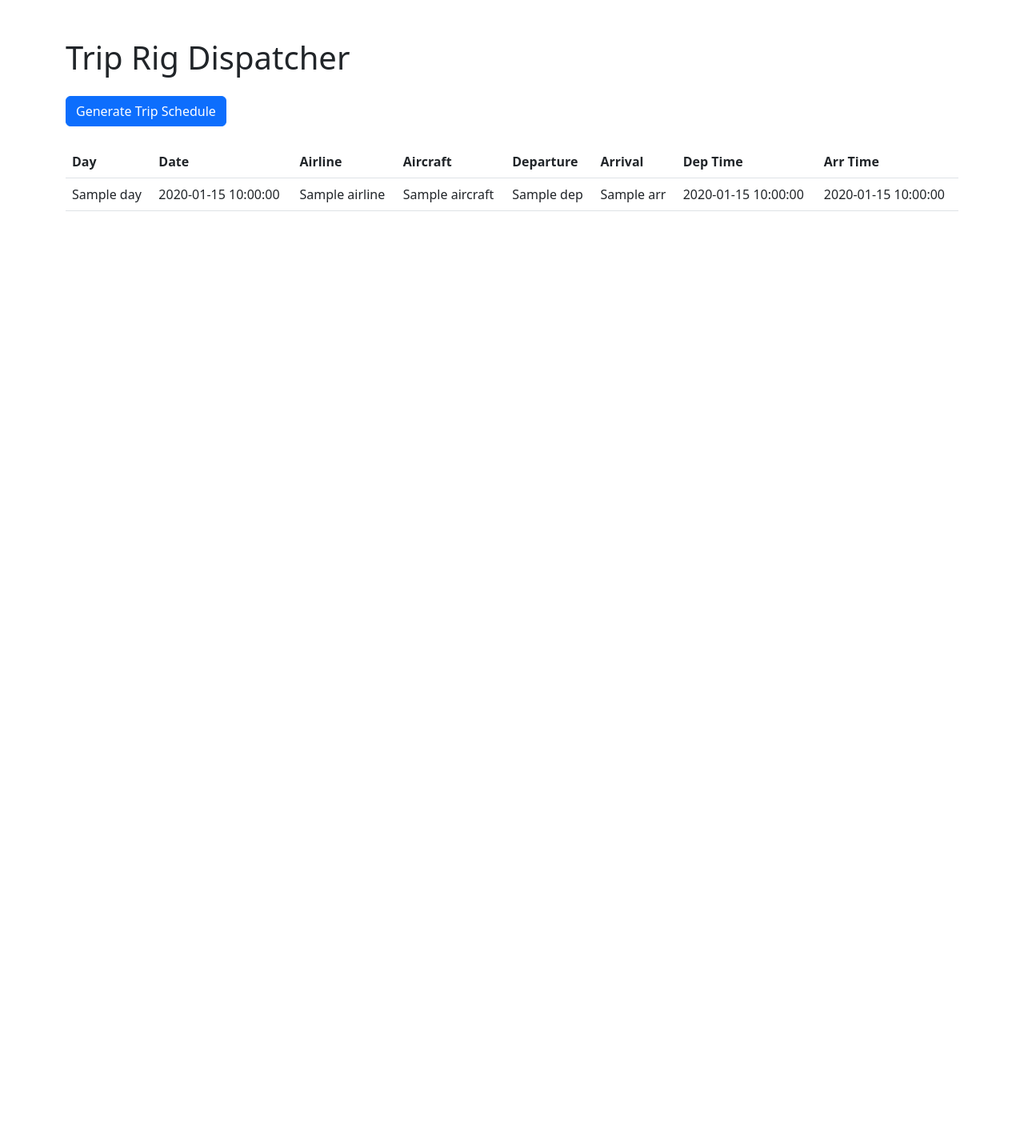
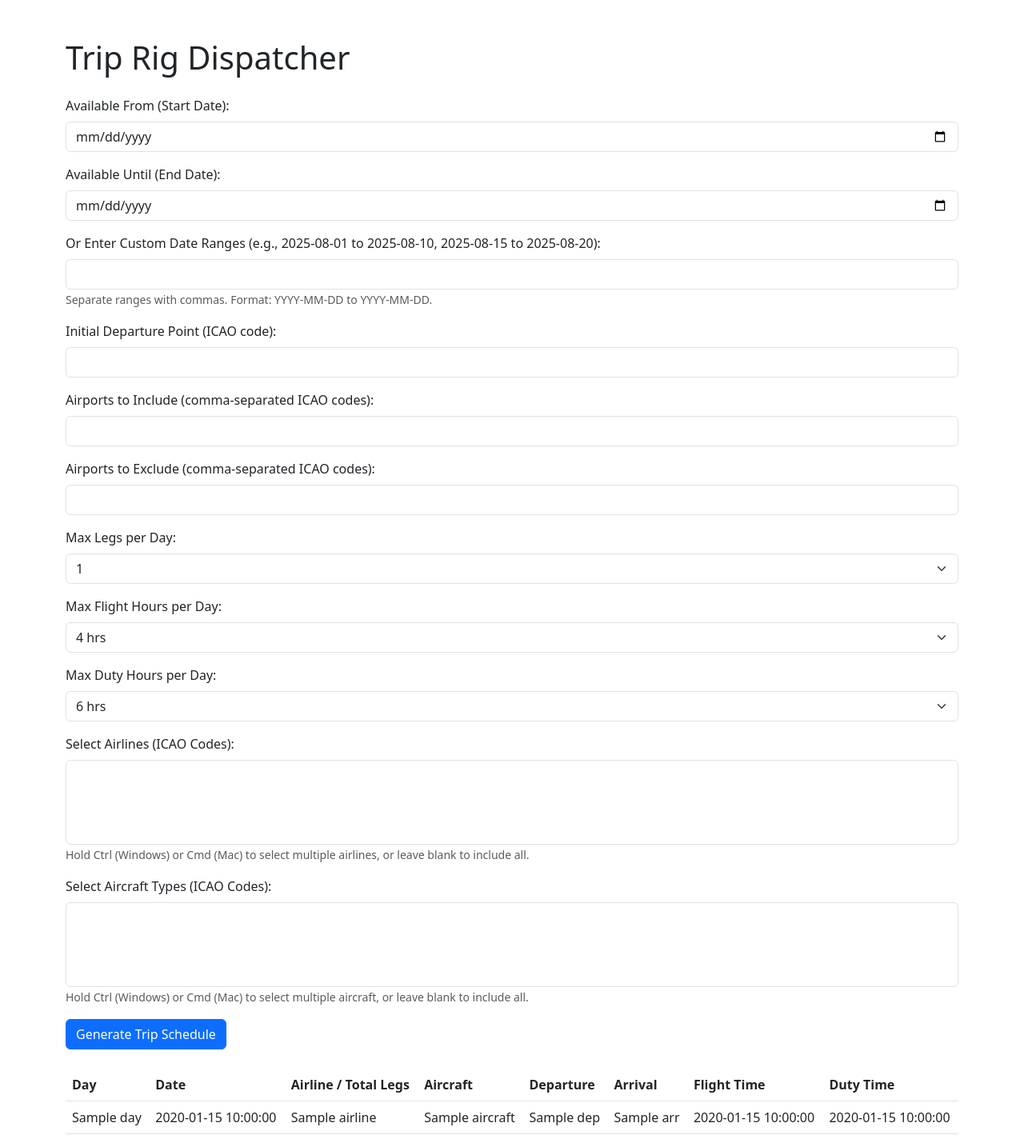
Before and after one commit to cessnaxls/virtual-dispatcher, a Flask app: template templates/index.html in a window 1280 px wide. Shown: the whole page at 80% size. Before the commit the page ends 264 px from the top, so only its background shows below. Run offline with Flask 3, Linux system fonts and the light colour scheme; the template is opened without the code that fills it: most values are stand-ins (such as "Sample title", 1, 10 or a date in 2020); lists and menus that the app fills with data are empty.

Commit message:
Update: integrated summary row, OFF row, and all form inputs

```diff
--- a/templates/index.html
+++ b/templates/index.html
@@ -8,7 +8,85 @@
     <h1 class="mb-4">Trip Rig Dispatcher</h1>
 
     <form method="POST">
-        <!-- [form fields unchanged] -->
+        <!-- Date inputs -->
+        <div class="mb-3">
+            <label for="start_date" class="form-label">Available From (Start Date):</label>
+            <input type="date" id="start_date" name="start_date" class="form-control">
+        </div>
+        <div class="mb-3">
+            <label for="end_date" class="form-label">Available Until (End Date):</label>
+            <input type="date" id="end_date" name="end_date" class="form-control">
+        </div>
+
+        <!-- Custom ranges -->
+        <div class="mb-3">
+            <label for="availability" class="form-label">
+                Or Enter Custom Date Ranges (e.g., 2025-08-01 to 2025-08-10, 2025-08-15 to 2025-08-20):
+            </label>
+            <input type="text" id="availability" name="availability" class="form-control">
+            <small class="text-muted">Separate ranges with commas. Format: YYYY-MM-DD to YYYY-MM-DD.</small>
+        </div>
+
+        <!-- Airport filters -->
+        <div class="mb-3">
+            <label for="initial_departure" class="form-label">Initial Departure Point (ICAO code):</label>
+            <input type="text" id="initial_departure" name="initial_departure" class="form-control">
+        </div>
+        <div class="mb-3">
+            <label for="include_airports" class="form-label">Airports to Include (comma-separated ICAO codes):</label>
+            <input type="text" id="include_airports" name="include_airports" class="form-control">
+        </div>
+        <div class="mb-3">
+            <label for="exclude_airports" class="form-label">Airports to Exclude (comma-separated ICAO codes):</label>
+            <input type="text" id="exclude_airports" name="exclude_airports" class="form-control">
+        </div>
+
+        <!-- Limits -->
+        <div class="mb-3">
+            <label for="max_legs" class="form-label">Max Legs per Day:</label>
+            <select id="max_legs" name="max_legs" class="form-select">
+                {% for n in range(1, 7) %}
+                <option value="{{ n }}">{{ n }}</option>
+                {% endfor %}
+            </select>
+        </div>
+        <div class="mb-3">
+            <label for="max_flight_hours" class="form-label">Max Flight Hours per Day:</label>
+            <select id="max_flight_hours" name="max_flight_hours" class="form-select">
+                {% for n in range(4, 13) %}
+                <option value="{{ n }}">{{ n }} hrs</option>
+                {% endfor %}
+            </select>
+        </div>
+        <div class="mb-3">
+            <label for="max_duty_hours" class="form-label">Max Duty Hours per Day:</label>
+            <select id="max_duty_hours" name="max_duty_hours" class="form-select">
+                {% for n in range(6, 17) %}
+                <option value="{{ n }}">{{ n }} hrs</option>
+                {% endfor %}
+            </select>
+        </div>
+
+        <!-- Airline & aircraft selection -->
+        <div class="mb-3">
+            <label for="airlines" class="form-label">Select Airlines (ICAO Codes):</label>
+            <select id="airlines" name="airlines" multiple class="form-select">
+                {% for code in NA_ICAO_AIRLINES %}
+                <option value="{{ code }}">{{ code }}</option>
+                {% endfor %}
+            </select>
+            <small class="text-muted">Hold Ctrl (Windows) or Cmd (Mac) to select multiple airlines, or leave blank to include all.</small>
+        </div>
+        <div class="mb-3">
+            <label for="aircraft" class="form-label">Select Aircraft Types (ICAO Codes):</label>
+            <select id="aircraft" name="aircraft" multiple class="form-select">
+                {% for code in ICAO_AIRCRAFT_TYPES %}
+                <option value="{{ code }}">{{ code }}</option>
+                {% endfor %}
+            </select>
+            <small class="text-muted">Hold Ctrl (Windows) or Cmd (Mac) to select multiple aircraft, or leave blank to include all.</small>
+        </div>
+
         <button type="submit" class="btn btn-primary">Generate Trip Schedule</button>
     </form>
 
@@ -18,12 +96,12 @@
             <tr>
                 <th>Day</th>
                 <th>Date</th>
-                <th>Airline</th>
+                <th>Airline / Total Legs</th>
                 <th>Aircraft</th>
                 <th>Departure</th>
                 <th>Arrival</th>
-                <th>Dep Time</th>
-                <th>Arr Time</th>
+                <th>Flight Time</th>
+                <th>Duty Time</th>
             </tr>
         </thead>
         <tbody>
@@ -31,7 +109,6 @@
             <tr class="{% if leg.airline == 'OFF' %}table-secondary{% elif leg.airline == 'SUMMARY' %}table-primary{% endif %}">
                 <td>{{ leg.day }}</td>
                 <td>{{ leg.date }}</td>
-
                 <td>
                     {% if leg.airline == 'SUMMARY' %}
                         Total legs: {{ leg.total_legs }}
@@ -41,42 +118,25 @@
                         {{ leg.airline }}
                     {% endif %}
                 </td>
-
                 <td>
                     {% if leg.airline == 'SUMMARY' %}
-                        <!-- empty -->
+                        ----
                     {% else %}
                         {{ leg.aircraft }}
                     {% endif %}
                 </td>
-
+                <td>{{ leg.dep }}</td>
+                <td>{{ leg.arr }}</td>
                 <td>
                     {% if leg.airline == 'SUMMARY' %}
-                        <!-- empty -->
-                    {% else %}
-                        {{ leg.dep }}
-                    {% endif %}
-                </td>
-
-                <td>
-                    {% if leg.airline == 'SUMMARY' %}
-                        <!-- empty -->
-                    {% else %}
-                        {{ leg.arr }}
-                    {% endif %}
-                </td>
-
-                <td>
-                    {% if leg.airline == 'SUMMARY' %}
-                        Flight: {{ leg.total_flight }}
+                        {{ leg.dep_time }}
                     {% else %}
                         {{ leg.dep_time }}
                     {% endif %}
                 </td>
-
                 <td>
                     {% if leg.airline == 'SUMMARY' %}
-                        Duty: {{ leg.total_duty }}
+                        {{ leg.arr_time }}
                     {% else %}
                         {{ leg.arr_time }}
                     {% endif %}
```
